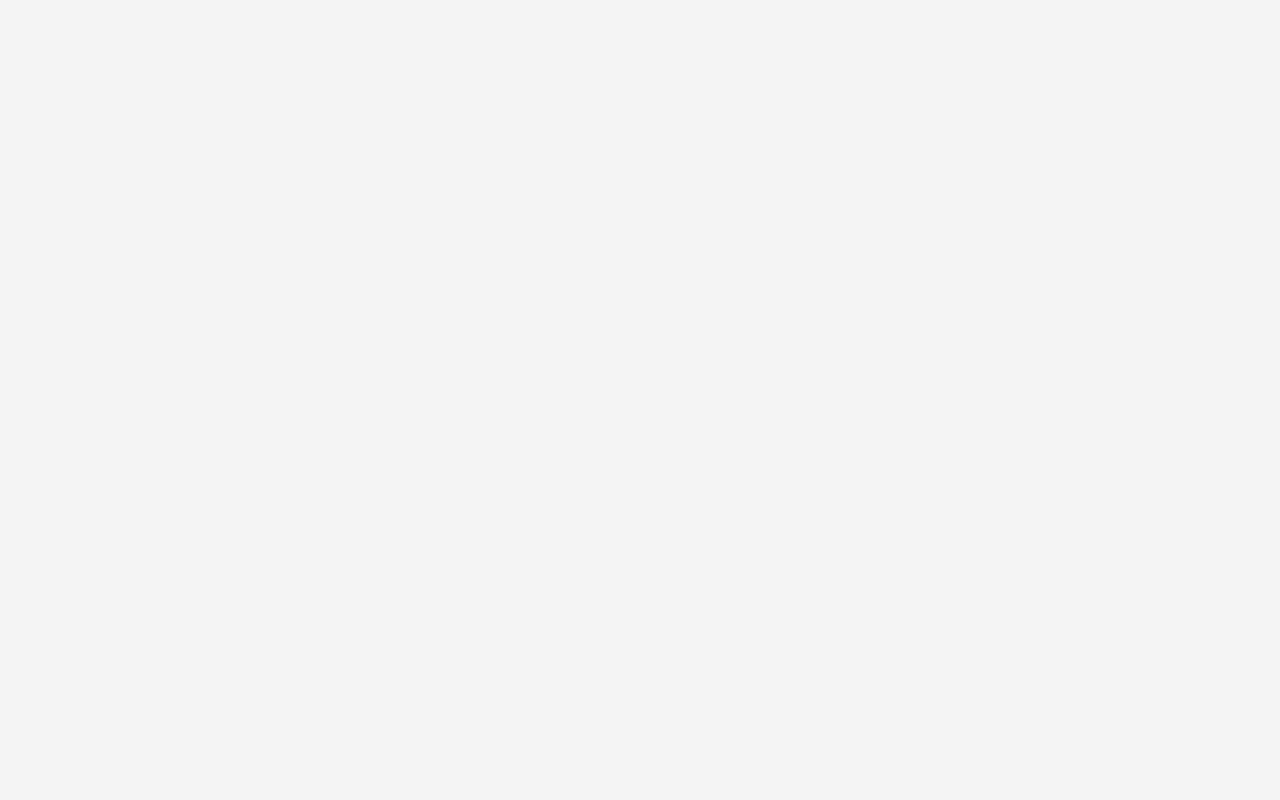
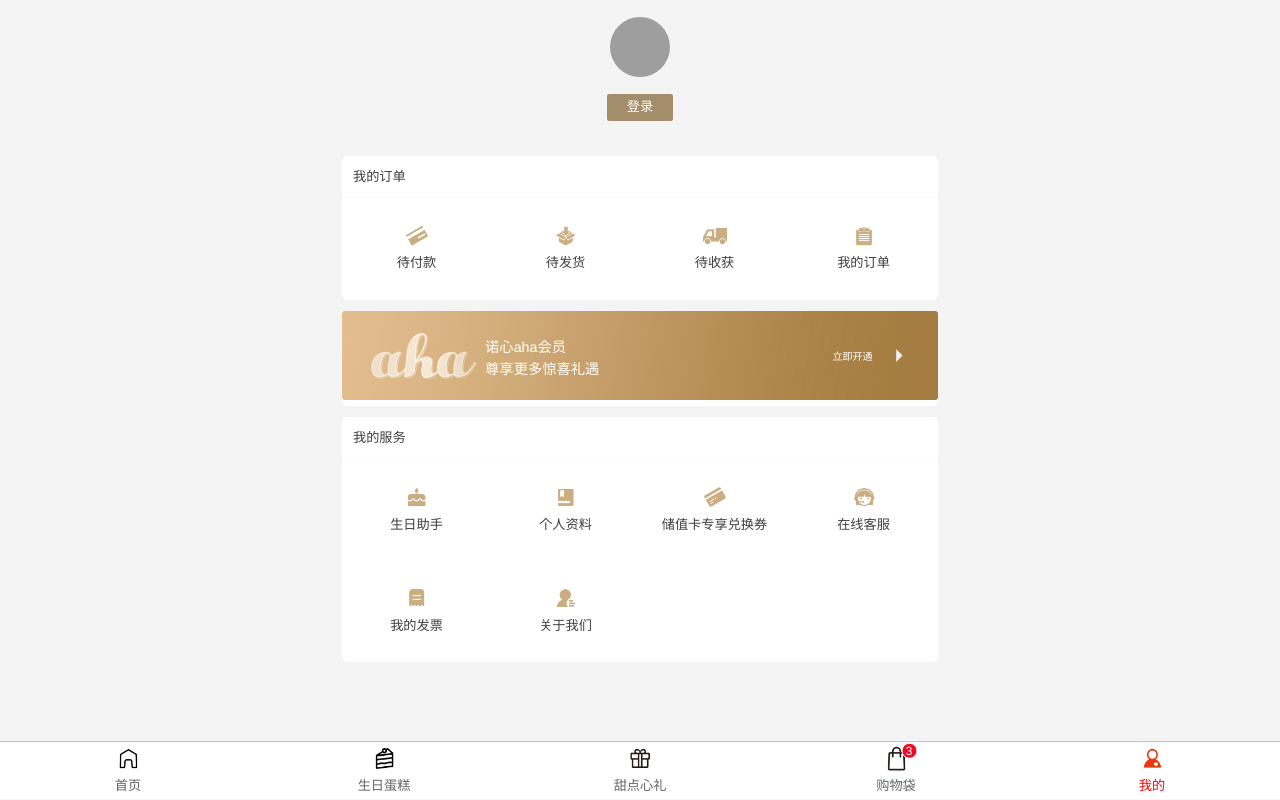
Before and after one commit to a2583941969/LaCake, a Vue app in the folder lecake_mobile/: page /#/mycenter in a window 1280 px wide. Built offline with nearby package versions, Linux system fonts and the light colour scheme.

Commit message:
登录页搭建完成

```diff
--- a/lecake_mobile/src/components/city.vue
+++ b/lecake_mobile/src/components/city.vue
@@ -6,8 +6,8 @@
     </header>
     <div>
       <ul @click="changeCity">
-        <li v-for="(city,i) of citys" :key="i" :data-city="city">
-          <span>{{city}}</span>
+        <li v-for="(c,i) of citys" :key="i" :data-city="c">
+          <span :class="c==city?'active':''">{{c}}</span>
         </li>
       </ul>
     </div>
--- a/lecake_mobile/src/components/tabbar.vue
+++ b/lecake_mobile/src/components/tabbar.vue
@@ -1,7 +1,13 @@
 <template>
   <div class="tabbar">
     <van-tabbar v-model="act" active-color="red">
-      <van-tabbar-item v-for="(value,i) of tabbar" :name="value.name" :key="i" :to="value.path" >
+      <van-tabbar-item
+        v-for="(value,i) of tabbar"
+        :name="value.name"
+        :key="i"
+        :to="value.path"
+        :badge="i==3?count:''"
+      >
         <span>{{value.text}}</span>
         <template #icon="props">
           <img :src="props.active ? value.icon.active : value.icon.inactive" />
@@ -13,18 +19,18 @@
 
 <script>
 export default {
-props:['active'],
+  props: ["active","shop_count"],
   data() {
     return {
       // 控制城市显示与隐藏的变量
       show: false,
       act: this.active,
-      shop_count: "",
+      count:3,
       tabbar: [
         {
           name: "home",
           text: "首页",
-          path:"/",
+          path: "/",
           icon: {
             active: require("../assets/tabBar/index01.png"),
             inactive: require("../assets/tabBar/index.png"),
@@ -33,7 +39,7 @@ props:['active'],
         {
           name: "birthday",
           text: "生日蛋糕",
-          path:"/cake",
+          path: "/cake",
           icon: {
             active: require("../assets/tabBar/birthday01.png"),
             inactive: require("../assets/tabBar/birthday.png"),
@@ -42,7 +48,7 @@ props:['active'],
         {
           name: "dessert",
           text: "甜点心礼",
-          path:"/dessert",
+          path: "/dessert",
           icon: {
             active: require("../assets/tabBar/dessert01.png"),
             inactive: require("../assets/tabBar/dessert.png"),
@@ -51,16 +57,16 @@ props:['active'],
         {
           name: "shopcart",
           text: "购物袋",
-          path:"/shopcart",
+          path: "/shopcart",
           icon: {
             active: require("../assets/tabBar/shopcart01.png"),
             inactive: require("../assets/tabBar/shopcart.png"),
           },
         },
         {
-          name: "my",
+          name: "mycenter",
           text: "我的",
-          path:"/",
+          path: "/mycenter",
           icon: {
             active: require("../assets/tabBar/my01.png"),
             inactive: require("../assets/tabBar/my.png"),
@@ -72,7 +78,6 @@ props:['active'],
 };
 </script>
 <style>
-
 div.van-hairline--top-bottom > div > div > img {
   width: 33px;
   height: 33px;
@@ -81,10 +86,15 @@ div.van-tabbar {
   border-top: 1px solid #d1c6af;
   height: auto;
 }
-div.van-tabbar-item{
+div.van-tabbar-item {
   font-size: 0.12rem;
 }
 div.van-tabbar-item__text {
   margin-bottom: 8px;
 }
+div.van-info {
+  top: 5px;
+  -webkit-transform: translate(28%, -50%);
+  transform: translate(28%, -50%);
+}
 </style>
--- a/lecake_mobile/src/router/index.js
+++ b/lecake_mobile/src/router/index.js
@@ -41,6 +41,22 @@ Vue.use(VueRouter)
     // this generates a separate chunk (about.[hash].js) for this route
     // which is lazy-loaded when the route is visited.
     component: () => import(/* webpackChunkName: "shopcart" */ '../views/shopCart.vue')
+  },
+  {
+    path: '/mycenter',
+    name: 'mycenter',
+    // route level code-splitting
+    // this generates a separate chunk (about.[hash].js) for this route
+    // which is lazy-loaded when the route is visited.
+    component: () => import(/* webpackChunkName: "shopcart" */ '../views/myCenter.vue')
+  },
+  {
+    path: '/login',
+    name: 'login',
+    // route level code-splitting
+    // this generates a separate chunk (about.[hash].js) for this route
+    // which is lazy-loaded when the route is visited.
+    component: () => import(/* webpackChunkName: "shopcart" */ '../views/login.vue')
   }
 ]
 
--- /dev/null
+++ b/lecake_mobile/src/views/login.vue
@@ -0,0 +1,15 @@
+<template>
+  <div class="login">
+    <router-link to="/phone">电话登录 |</router-link>
+    <router-link to="/account"> 账号登录</router-link>
+    <router-view/>
+  </div>
+</template>
+<script>
+export default {
+
+}
+</script>
+<style>
+
+</style>
--- /dev/null
+++ b/lecake_mobile/src/views/myCenter.vue
@@ -0,0 +1,174 @@
+<template>
+  <div class="mycenter">
+    <!-- 登录 -->
+    <div class="main">
+      <div>
+        <img src="http://127.0.0.1:3000/public/img/user/avatar.png" alt="/" />
+      </div>
+      <div>
+        <router-link to="/login">登录</router-link>
+      </div>
+    </div>
+    <!-- 订单 -->
+    <div class="order clear_fix">
+      <p>我的订单</p>
+      <a href="javascript:;">待付款</a>
+      <a href="javascript:;">待发货</a>
+      <a href="javascript:;">待收获</a>
+      <a href="javascript:;">我的订单</a>
+    </div>
+    <!-- 会员购买或续费入口 -->
+    <div class="vip">
+      <a href="javascript:;">
+        <img src="../assets/user/bg_not_aha.png" alt />
+      </a>
+      <div>
+        <h3>
+          <span>诺心aha会员</span>
+          <span>尊享更多惊喜礼遇</span>
+        </h3>
+        <h3>立即开通</h3>
+      </div>
+    </div>
+    <!-- 我的服务 -->
+    <div class="serve clear_fix">
+      <p>我的服务</p>
+      <a href="javascript:;">生日助手</a>
+      <a href="javascript:;">个人资料</a>
+      <a href="javascript:;">储值卡专享兑换券</a>
+      <a href="javascript:;">在线客服</a>
+      <a href="javascript:;">我的发票</a>
+      <a href="javascript:;">关于我们</a>
+    </div>
+    <tabber :active="'mycenter'"></tabber>
+  </div>
+</template>
+<script>
+import tabber from "../components/tabbar.vue";
+
+export default {
+  components: {
+    tabber,
+  },
+};
+</script>
+<style>
+
+div.mycenter>div.main {
+  text-align: center;
+  padding: 0.15rem 0.14rem 0.1rem;
+}
+div.mycenter>div.main > div > img {
+  width: 0.55rem;
+  height: 0.55rem;
+  border-radius: 50%;
+}
+div.mycenter>div.main > div:last-child {
+  padding: 0.1rem 0 0.12rem;
+}
+div.mycenter>div.main > div a {
+  display: block;
+  margin: auto;
+  width: 0.6rem;
+  height: 0.24rem;
+  line-height: 0.24rem;
+  border-radius: 2px;
+  background: #a38d6b;
+  color: #ffffff;
+  text-align: center;
+  font-size: 0.12rem;
+}
+div.clear_fix {
+  margin: 0.1rem 0.2rem;
+  background: #ffffff;
+  border-radius: 5px;
+  font-size: 0.12rem;
+}
+div.clear_fix > p {
+  padding: 0.1rem;
+
+  border-bottom: 1px solid #f9f9f9;
+}
+div.clear_fix::after {
+  content: "";
+  display: block;
+  clear: both;
+}
+div.clear_fix > a {
+  float: left;
+  width: 25%;
+  height: 0.72rem;
+  position: relative;
+  padding-top: 0.4rem;
+  text-align: center;
+  margin: 0.1rem 0;
+  color: #3e3e3e;
+  box-sizing: border-box;
+}
+div.clear_fix > a::before {
+  content: "";
+  position: absolute;
+  width: 0.4rem;
+  height: 0.4rem;
+  background: url("../assets/user/icons.png") no-repeat center;
+  background-size: 2rem 2rem;
+  background-position: 0 0;
+  margin-top: -0.2rem;
+  left: 50%;
+  margin-left: -0.2rem;
+  top: 0.24rem;
+}
+div.order > a:nth-child(3):before {
+  background-position: -0.4rem 0;
+}
+div.order > a:nth-child(4):before {
+  background-position: -0.8rem 0;
+}
+div.order > a:nth-child(5):before {
+  background-position: -1.2rem 0;
+}
+div.vip {
+  margin: 0.1rem 0.2rem;
+  background: #ffffff;
+  border-radius: 5px;
+  position: relative;
+}
+div.vip > div {
+  width: 65%;
+  position: absolute;
+  left: 50%;
+  margin-left: -26%;
+  top: 50%;
+  transform: translateY(-50%);
+  color: #ffffff;
+}
+div.vip > div > h3 > span {
+  display: block;
+  font-size: 0.13rem;
+}
+div.vip > div > h3:last-child {
+  position: absolute;
+  right: 0;
+  top: 47%;
+  transform: translateY(-50%);
+  font-size: 10px;
+}
+div.serve>a:nth-child(2)::before{
+background-position: -1.6rem 0;
+}
+div.serve>a:nth-child(3)::before{
+background-position: -0.8rem -0.8rem;
+}
+div.serve>a:nth-child(4)::before{
+background-position:0 -0.4rem;
+}
+div.serve>a:nth-child(5)::before{
+background-position:-1.2rem -0.4rem;
+}
+div.serve>a:nth-child(6)::before{
+background-position:-1.6rem -0.4rem;
+}
+div.serve>a:nth-child(7)::before{
+background-position:-0.4rem -0.8rem;
+}
+</style>
--- a/lecake_mobile/src/views/shopCart.vue
+++ b/lecake_mobile/src/views/shopCart.vue
@@ -4,7 +4,7 @@
       <img src="../assets/cart/empty.png" alt />
       <p>您还没有选购您的商品</p>
     </div>
-    <tabber :active="'shopcart'"></tabber>
+    <tabber :active="'shopcart'" :shop_count="shop_count"></tabber>
   </div>
 </template>
 
@@ -16,7 +16,9 @@ export default {
     tabber,
   },
   data() {
-    return {};
+    return {
+      shop_count:3
+    };
   },
 };
 </script>
```
Also changed, not shown: lecake_mobile/src/views/detail.vue (+51 -10 lines), 2 other files (tests, documents, lock files or other folders).
